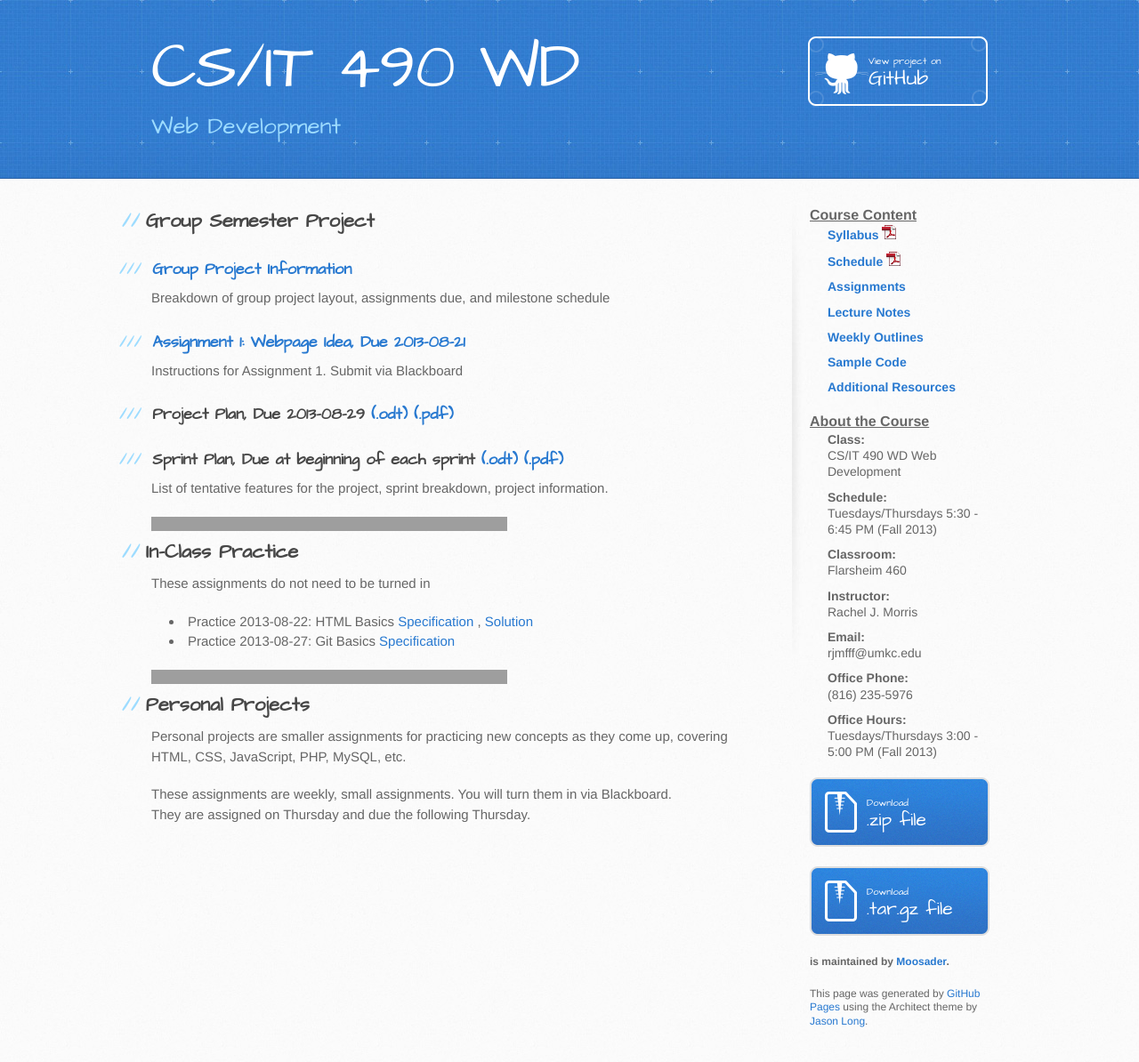
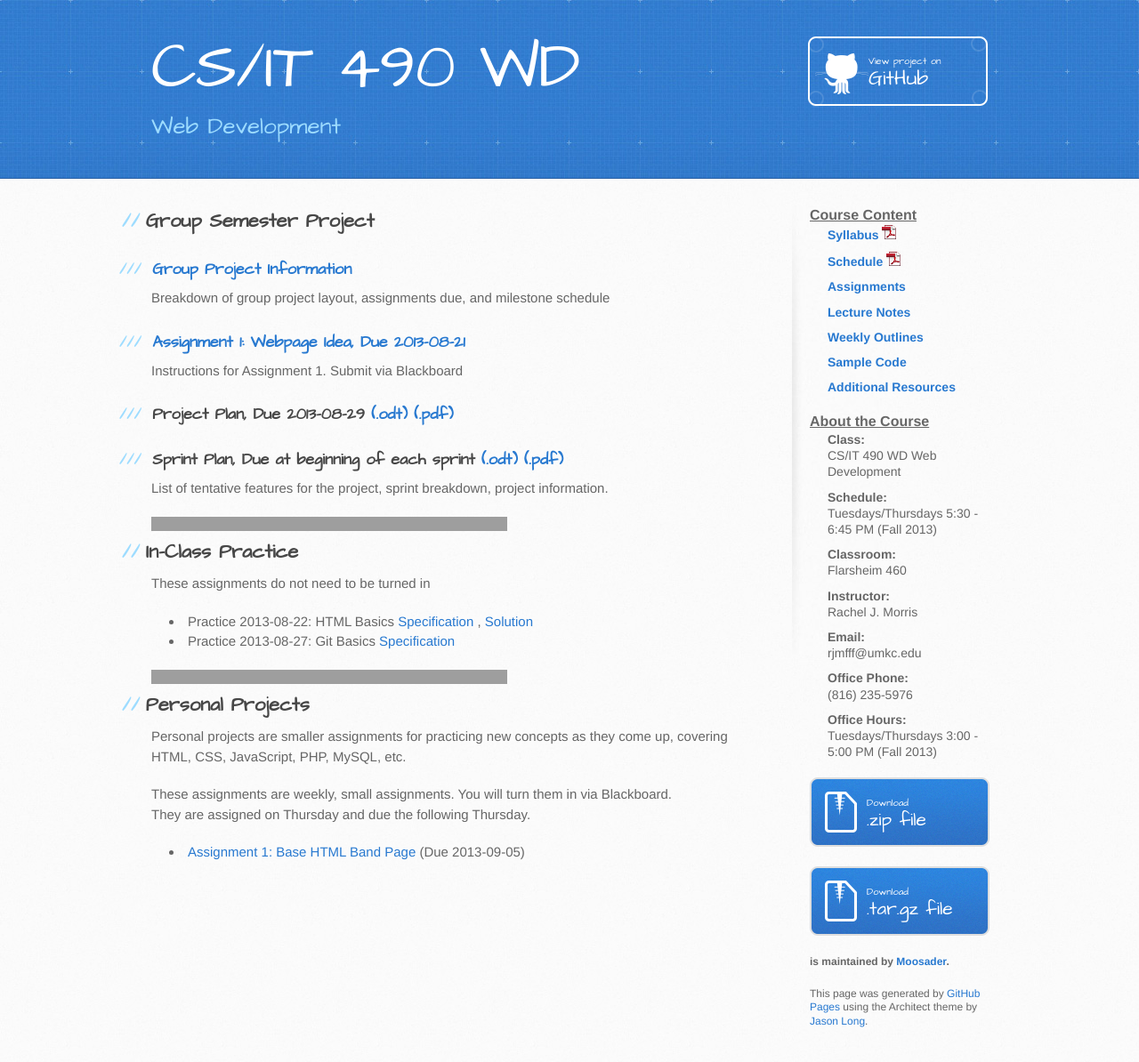
Before and after one commit to spellbindguy/Web-Development, a Jekyll site: the page assignments.html, which Jekyll copies as it is, in a window 1280 px wide, cut to the strip 0-1199 px from the top of the page. Shown: the top 1194 px of the strip at 89% size. Built offline with Jekyll 4.4.1, drawn with Linux system fonts in a browser that asks for light colours; grey boxes are pictures that could not be loaded.

Commit message:
Updated assignments & lecture notes

```diff
--- a/assignments.html
+++ b/assignments.html
@@ -119,13 +119,16 @@
 			covering HTML, CSS, JavaScript, PHP, MySQL, etc.
 		</p>
 		<p>
-			These assignments are weekly, small assignments. You will turn them in via Blackboard.<br/>
+			These assignments are weekly, small assignments. You will turn them in via <strong>Blackboard</strong>.<br/>
 			They are assigned on Thursday and due the following Thursday.
 		</p>
 
 		<ul>
+			<li><a href="https://github.com/Moosader/Web-Development/blob/master/Assignments/Solo_Assignment1.pdf?raw=true">
+				Assignment 1: Base HTML Band Page</a> (Due 2013-09-05)
+			</li>
+
 			<!--
-			<li><a href="">Assignment 1</a></li>
 			<li><a href="">Assignment 2</a></li>
 			<li><a href="">Assignment 3</a></li>
 			<li><a href="">Assignment 4</a></li>
--- a/lecture-notes.html
+++ b/lecture-notes.html
@@ -115,7 +115,7 @@
 		<h3>HTML, Webpage layout</h3>
 		<ol>
 			<li>
-				HTML Tags <strong>(WIP!)</strong>
+				HTML Tags (Updated 2013-08-29)
 				<a href="https://github.com/Moosader/Web-Development/blob/master/Lectures/03%20HTML/HTML.odp?raw=true">
 					 (.odp)
 				</a>
```
